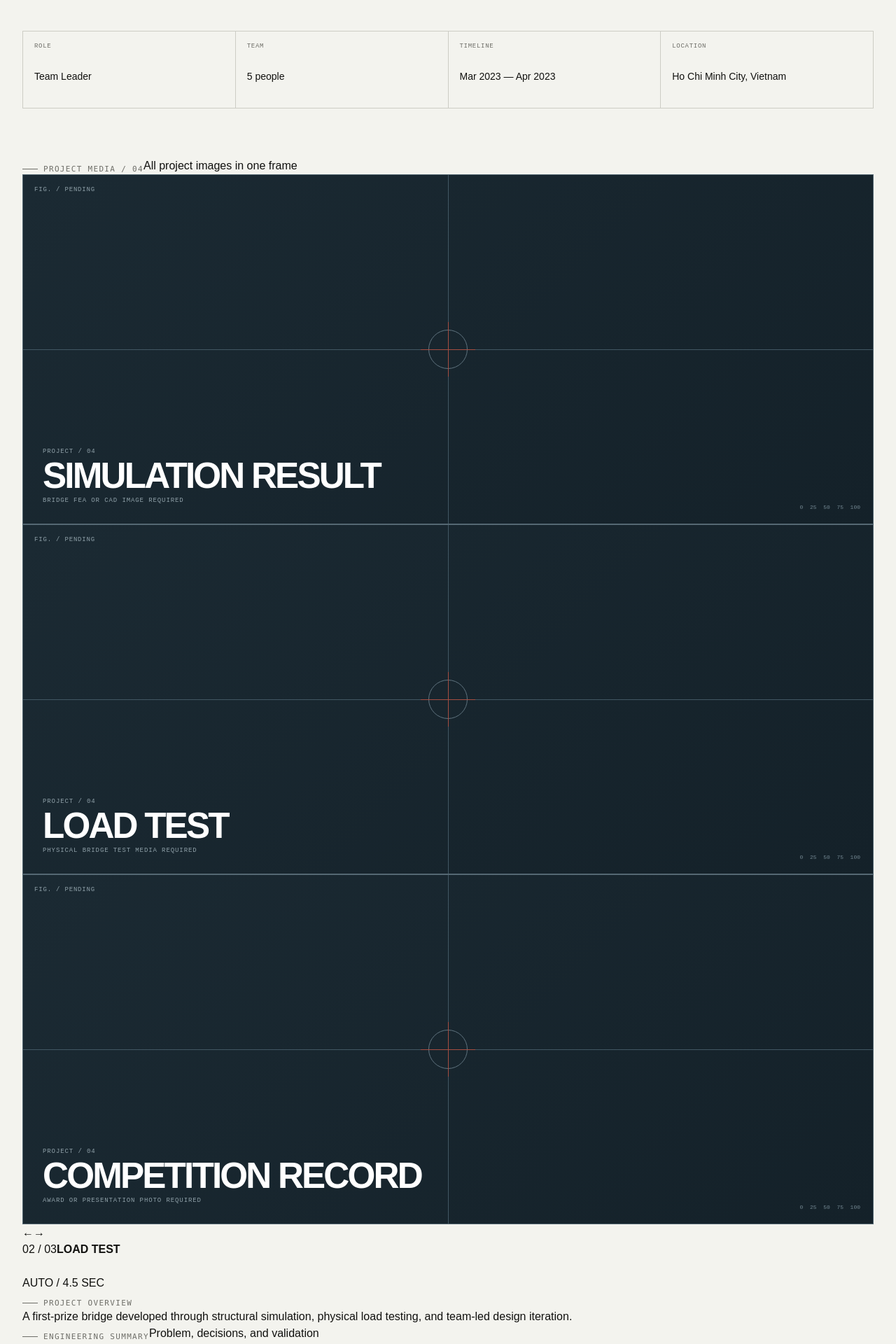
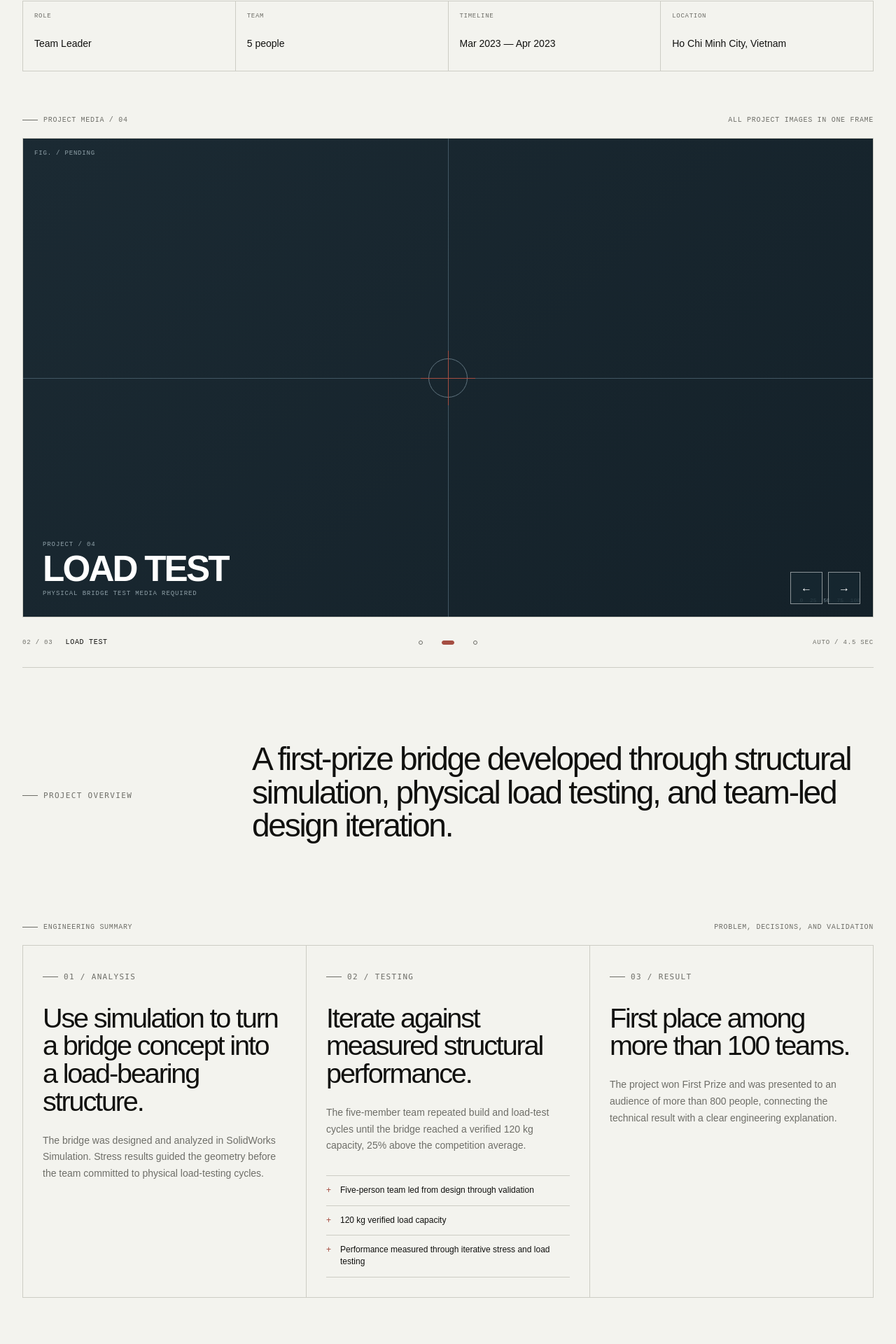
Before and after one commit to tquann207/tquan207.portfolio, a Next.js app: page /projects/bridge-building-competition in a window 1280 px wide. Shown: the part 588-2508 px from the top of the page at 70% size. Built offline with nearby package versions, Linux system fonts and the light colour scheme; no server answers.

Commit message:
Refactor styles for project overview and case studies

```diff
--- a/app/globals.css
+++ b/app/globals.css
@@ -114,7 +114,7 @@ button, input, textarea { font: inherit; }
 .project-overview .technical-label { color: #aebbc1; }
 .project-overview__intro { display: grid; grid-template-columns: 3fr 9fr; gap: 28px; align-items: start; padding-bottom: clamp(54px, 7vw, 92px); }
 .project-overview__intro > div { display: grid; grid-template-columns: minmax(0, 2fr) minmax(240px, 1fr); gap: 36px; align-items: end; }
-.project-overview__intro h2 { margin: -8px 0 0; font-size: clamp(56px, 7vw, 108px); line-height: 1.04; letter-spacing: -.07em; }
+.project-overview__intro h2 { margin: -8px 0 0; font-size: clamp(56px, 7vw, 108px); line-height: .86; letter-spacing: -.07em; }
 .project-overview__intro p { margin: 0; color: #b8c2c7; font-size: 15px; line-height: 1.65; }
 .project-overview__list { border-top: 1px solid rgba(255,255,255,.24); }
 .project-overview__row { min-height: 138px; display: grid; grid-template-columns: 54px minmax(260px, 5fr) minmax(260px, 4fr) 30px; gap: 24px; align-items: center; border-bottom: 1px solid rgba(255,255,255,.24); transition: color .25s ease, background .25s ease, padding .25s ease; }
@@ -139,12 +139,7 @@ button, input, textarea { font: inherit; }
 .projects-archive { padding-top: clamp(90px, 10vw, 150px); }
 .projects-archive__intro { display: grid; grid-template-columns: 3fr 9fr; gap: 28px; align-items: start; padding-bottom: clamp(70px, 9vw, 120px); }
 .projects-archive__intro > div { display: grid; grid-template-columns: minmax(0, 2fr) minmax(240px, 1fr); gap: 36px; align-items: end; }
-.projects-archive__intro h1 {
-  margin: -10px 0 0;
-  font-size: clamp(68px, 9vw, 138px);
-  line-height: 1.02;
-  letter-spacing: -.075em;
-}
+.projects-archive__intro h1 { margin: -10px 0 0; font-size: clamp(68px, 9vw, 138px); line-height: 1.02; letter-spacing: -.075em; }
 .projects-archive__intro p { margin: 0; color: #b8c2c7; font-size: 15px; line-height: 1.65; }
 .project-feature { scroll-margin-top: 82px; }
 
@@ -308,36 +303,70 @@ button, input, textarea { font: inherit; }
 
 /* Case studies */
 .case-study { overflow: hidden; }
-.case-hero { padding-block: clamp(90px, 11vw, 170px) 70px; }
+.case-hero { padding-block: clamp(82px, 9vw, 138px) 64px; }
 .case-hero__topline { display: flex; align-items: center; justify-content: space-between; gap: 24px; }
 .case-back { color: var(--muted); font: 10px ui-monospace, monospace; text-transform: uppercase; letter-spacing: .08em; transition: color .25s ease; }
 .case-back:hover { color: var(--accent); }
-.case-hero h1 { max-width: 1200px; margin: 48px 0 30px; font-size: clamp(76px, 12vw, 184px); line-height: .77; letter-spacing: -.09em; }
+.case-hero h1 { max-width: 1200px; margin: 44px 0 30px; font-size: clamp(72px, 10.2vw, 158px); line-height: .9; letter-spacing: -.085em; }
 .case-categories { display: flex; flex-wrap: wrap; gap: 8px; }
 .case-categories span { padding: 8px 10px; border: 1px solid var(--border); font: 9px ui-monospace, monospace; text-transform: uppercase; letter-spacing: .07em; }
-.case-metadata { display: grid; grid-template-columns: repeat(4, 1fr); margin: 74px 0 0; border-top: 1px solid var(--border); border-left: 1px solid var(--border); }
-.case-metadata div { min-height: 110px; padding: 16px; border-right: 1px solid var(--border); border-bottom: 1px solid var(--border); }
-.case-metadata dt { margin-bottom: 28px; color: var(--muted); font: 9px ui-monospace, monospace; text-transform: uppercase; letter-spacing: .08em; }
+.case-metadata { display: grid; grid-template-columns: repeat(4, 1fr); margin: 62px 0 0; border-top: 1px solid var(--border); border-left: 1px solid var(--border); }
+.case-metadata div { min-height: 100px; padding: 16px; border-right: 1px solid var(--border); border-bottom: 1px solid var(--border); }
+.case-metadata dt { margin-bottom: 24px; color: var(--muted); font: 9px ui-monospace, monospace; text-transform: uppercase; letter-spacing: .08em; }
 .case-metadata dd { margin: 0; font-size: 14px; }
-.case-hero-media .media-placeholder { min-height: min(72vw, 820px); }
-.case-layout { display: grid; grid-template-columns: 3fr 9fr; gap: 6vw; padding-block: 120px; }
-.case-index { position: sticky; top: 100px; align-self: start; }
-.case-index nav { display: flex; flex-direction: column; margin-top: 40px; border-top: 1px solid var(--border); }
-.case-index a { padding: 15px 0; color: var(--muted); border-bottom: 1px solid var(--border); font: 9px ui-monospace, monospace; text-transform: uppercase; letter-spacing: .06em; }
-.case-index a:hover { color: var(--accent); }
-.case-section { padding-bottom: 130px; scroll-margin-top: 100px; }
-.case-section h2 { max-width: 900px; margin: 34px 0; font-size: clamp(44px, 6vw, 92px); line-height: .92; letter-spacing: -.065em; }
-.case-section p { max-width: 740px; margin: 0 0 44px; color: var(--muted); font-size: 16px; line-height: 1.75; }
-.case-section ul { max-width: 740px; margin: -20px 0 44px; padding: 0; list-style: none; border-top: 1px solid var(--border); }
-.case-section li { padding: 14px 0 14px 24px; border-bottom: 1px solid var(--border); position: relative; font-size: 13px; }
-.case-section li::before { content: "+"; position: absolute; left: 0; color: var(--accent); }
-.case-section .media-placeholder { min-height: 620px; }
-.case-tools { padding: 40px 0; border-top: 1px solid var(--border); }
+
+.case-section-heading { display: flex; align-items: center; justify-content: space-between; gap: 24px; margin-bottom: 20px; }
+.case-section-heading > span { color: var(--muted); font: 10px ui-monospace, monospace; text-transform: uppercase; letter-spacing: .07em; }
+.case-media { padding-bottom: clamp(82px, 9vw, 130px); }
+
+.project-slider { width: 100%; }
+.project-slider__frame { position: relative; border: 1px solid var(--border); background: #e8e8e1; overflow: hidden; }
+.project-slider__slides { position: relative; width: 100%; aspect-ratio: 16 / 9; min-height: 500px; }
+.project-slider__slide { position: absolute; inset: 0; opacity: 0; visibility: hidden; transition: opacity .55s ease, visibility .55s ease; }
+.project-slider__slide--active { opacity: 1; visibility: visible; z-index: 1; }
+.project-slider__slide img { width: 100%; height: 100%; display: block; object-fit: contain; background: #e8e8e1; }
+.project-slider__placeholder.media-placeholder { width: 100%; height: 100%; min-height: 0; border: 0; }
+.project-slider__arrows { position: absolute; z-index: 4; right: 18px; bottom: 18px; display: flex; gap: 8px; }
+.project-slider__arrows button { width: 46px; height: 46px; display: grid; place-items: center; color: white; border: 1px solid rgba(255,255,255,.5); background: rgba(23,40,49,.78); cursor: pointer; transition: background .25s ease, transform .25s ease; }
+.project-slider__arrows button:hover { background: var(--accent); transform: translateY(-2px); }
+.project-slider__footer { min-height: 72px; display: grid; grid-template-columns: minmax(180px, 1fr) auto minmax(180px, 1fr); gap: 24px; align-items: center; border-bottom: 1px solid var(--border); }
+.project-slider__caption { display: flex; align-items: center; gap: 18px; min-width: 0; }
+.project-slider__caption span, .project-slider__auto { color: var(--muted); font: 9px ui-monospace, monospace; text-transform: uppercase; letter-spacing: .09em; }
+.project-slider__caption strong { overflow: hidden; text-overflow: ellipsis; white-space: nowrap; font: 10px ui-monospace, monospace; text-transform: uppercase; letter-spacing: .07em; }
+.project-slider__dots { display: flex; align-items: center; justify-content: center; gap: 9px; }
+.project-slider__dots button { width: 30px; height: 30px; padding: 0; position: relative; border: 0; background: transparent; cursor: pointer; }
+.project-slider__dots button::before { content: ""; position: absolute; width: 6px; height: 6px; left: 50%; top: 50%; border-radius: 50%; border: 1px solid var(--muted); transform: translate(-50%, -50%); transition: width .25s ease, background .25s ease, border-color .25s ease; }
+.project-slider__dots button.is-active::before { width: 18px; border-radius: 10px; border-color: var(--accent); background: var(--accent); }
+.project-slider__auto { justify-self: end; }
+
+.case-overview { display: grid; grid-template-columns: 3fr 9fr; gap: 32px; padding-bottom: clamp(82px, 9vw, 130px); }
+.case-overview p { max-width: 980px; margin: -8px 0 0; font-size: clamp(30px, 3.6vw, 58px); line-height: 1.03; letter-spacing: -.05em; }
+
+.case-engineering { padding-bottom: clamp(92px, 10vw, 145px); }
+.case-summary-grid { display: grid; grid-template-columns: repeat(3, minmax(0, 1fr)); border-top: 1px solid var(--border); border-left: 1px solid var(--border); }
+.case-summary-card { min-width: 0; }
+.case-summary-card > section { height: 100%; min-height: 430px; padding: 28px; border-right: 1px solid var(--border); border-bottom: 1px solid var(--border); }
+.case-summary-card h2 { margin: 32px 0 24px; font-size: clamp(30px, 3.1vw, 48px); line-height: 1; letter-spacing: -.055em; }
+.case-summary-card p { margin: 0; color: var(--muted); font-size: 14px; line-height: 1.7; }
+.case-summary-card ul { margin: 30px 0 0; padding: 0; list-style: none; border-top: 1px solid var(--border); }
+.case-summary-card li { position: relative; padding: 12px 0 12px 20px; border-bottom: 1px solid var(--border); font-size: 12px; line-height: 1.45; }
+.case-summary-card li::before { content: "+"; position: absolute; left: 0; color: var(--accent); }
+
+.case-results { padding-block: clamp(74px, 8vw, 110px); color: white; background: var(--dark); }
+.case-results .technical-label { color: #aebbc1; }
+.case-section-heading--inverse > span { color: #aebbc1; }
+.case-results-grid { display: grid; grid-template-columns: repeat(4, 1fr); border-top: 1px solid rgba(255,255,255,.24); border-left: 1px solid rgba(255,255,255,.24); }
+.case-result { min-height: 170px; padding: 20px; display: flex; flex-direction: column; justify-content: space-between; border-right: 1px solid rgba(255,255,255,.24); border-bottom: 1px solid rgba(255,255,255,.24); }
+.case-result strong { font-size: clamp(40px, 4.6vw, 72px); line-height: .95; letter-spacing: -.065em; }
+.case-result span { color: #aebbc1; font: 9px ui-monospace, monospace; text-transform: uppercase; letter-spacing: .09em; }
+
+.case-tools { padding-block: clamp(74px, 8vw, 110px); }
 .case-tools > div { display: flex; flex-wrap: wrap; gap: 10px; margin-top: 34px; }
 .case-tools > div span { padding: 10px 12px; border: 1px solid var(--border); font: 10px ui-monospace, monospace; text-transform: uppercase; }
+
 .next-project { display: grid; grid-template-columns: 3fr 8fr 1fr; gap: 24px; align-items: end; padding: 90px max(32px, calc((100vw - min(1440px, calc(100vw - 64px))) / 2)); color: white; background: var(--accent); }
 .next-project > span:first-child { font: 10px ui-monospace, monospace; text-transform: uppercase; letter-spacing: .08em; }
-.next-project strong { font-size: clamp(48px, 7vw, 108px); line-height: .86; letter-spacing: -.07em; }
+.next-project strong { font-size: clamp(48px, 7vw, 108px); line-height: .92; letter-spacing: -.07em; }
 .next-project > span:last-child { justify-self: end; font-size: 44px; transition: transform .25s ease; }
 .next-project:hover > span:last-child { transform: translateX(8px); }
 .not-found { min-height: 100svh; display: flex; flex-direction: column; align-items: flex-start; justify-content: center; }
@@ -346,7 +375,7 @@ button, input, textarea { font: inherit; }
 
 @media (max-width: 980px) {
   .process-layout, .experience-body, .about-layout, .leadership-layout { grid-template-columns: 1fr; }
-  .process-copy, .case-index { position: static; }
+  .process-copy { position: static; }
   .experience-heading { grid-template-columns: 1fr; }
   .experience-brand { margin-top: 44px; }
   .experience-metrics { grid-template-columns: 1fr 1fr; }
@@ -355,9 +384,10 @@ button, input, textarea { font: inherit; }
   .about-prose { grid-template-columns: 1fr; }
   .footer-top { grid-template-columns: 1fr; }
   .footer-resume-download { width: 100%; margin-top: 42px; }
-  .case-layout { grid-template-columns: 1fr; }
-  .case-index nav { flex-direction: row; flex-wrap: wrap; gap: 14px; border-top: 0; }
-  .case-index a { border: 1px solid var(--border); padding: 10px; }
+  .case-overview { grid-template-columns: 1fr; }
+  .case-summary-grid { grid-template-columns: 1fr 1fr; }
+  .case-results-grid { grid-template-columns: 1fr 1fr; }
+  .project-slider__slides { min-height: 420px; }
 }
 
 @media (max-width: 680px) {
@@ -375,12 +405,21 @@ button, input, textarea { font: inherit; }
   .footer-contact__links strong { font-size: 13px; }
   .footer-bottom { grid-template-columns: 1fr; gap: 30px; }
   .footer-bottom nav { flex-wrap: wrap; }
-  .case-hero h1 { font-size: clamp(58px, 18vw, 88px); }
+  .case-hero h1 { font-size: clamp(58px, 18vw, 88px); line-height: .96; }
   .case-metadata { grid-template-columns: 1fr 1fr; }
-  .case-hero-media .media-placeholder, .case-section .media-placeholder { min-height: 390px; }
-  .case-layout { padding-block: 80px; }
-  .case-section { padding-bottom: 90px; }
-  .case-section h2 { font-size: 44px; }
+  .case-section-heading { align-items: flex-start; flex-direction: column; gap: 8px; }
+  .project-slider__slides { min-height: 300px; aspect-ratio: 4 / 3; }
+  .project-slider__arrows { right: 12px; bottom: 12px; }
+  .project-slider__arrows button { width: 42px; height: 42px; }
+  .project-slider__footer { grid-template-columns: 1fr auto; gap: 12px; padding-block: 12px; }
+  .project-slider__caption strong { max-width: 150px; }
+  .project-slider__dots { grid-column: 1 / 3; grid-row: 2; justify-content: flex-start; }
+  .project-slider__auto { justify-self: end; }
+  .case-overview p { font-size: 34px; }
+  .case-summary-grid, .case-results-grid { grid-template-columns: 1fr; }
+  .case-summary-card > section { min-height: 0; padding: 24px 18px; }
+  .case-summary-card h2 { font-size: 36px; }
+  .case-result { min-height: 140px; }
   .next-project { grid-template-columns: 1fr; padding: 70px 14px; }
   .next-project strong { font-size: 48px; }
   .next-project > span:last-child { justify-self: start; }
@@ -388,4 +427,6 @@ button, input, textarea { font: inherit; }
 
 @media (prefers-reduced-motion: reduce) {
   .process-stage { opacity: 1 !important; }
+  .project-slider__slide { transition: none; }
+  .project-slider__arrows button, .project-slider__dots button::before { transition: none; }
 }
```
